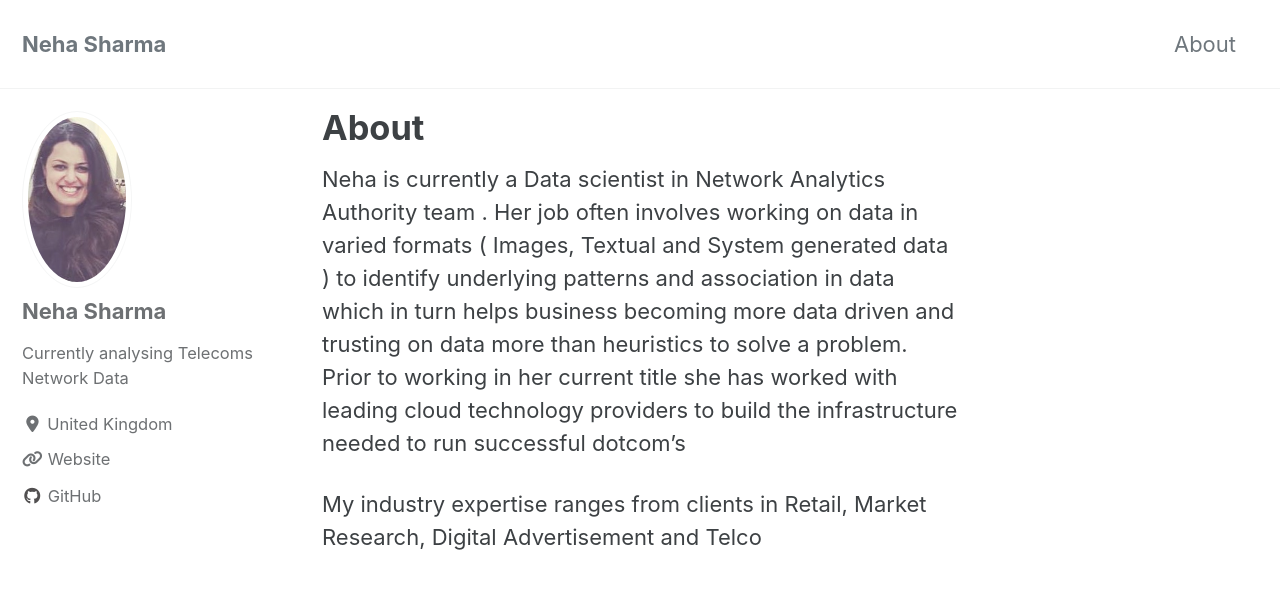
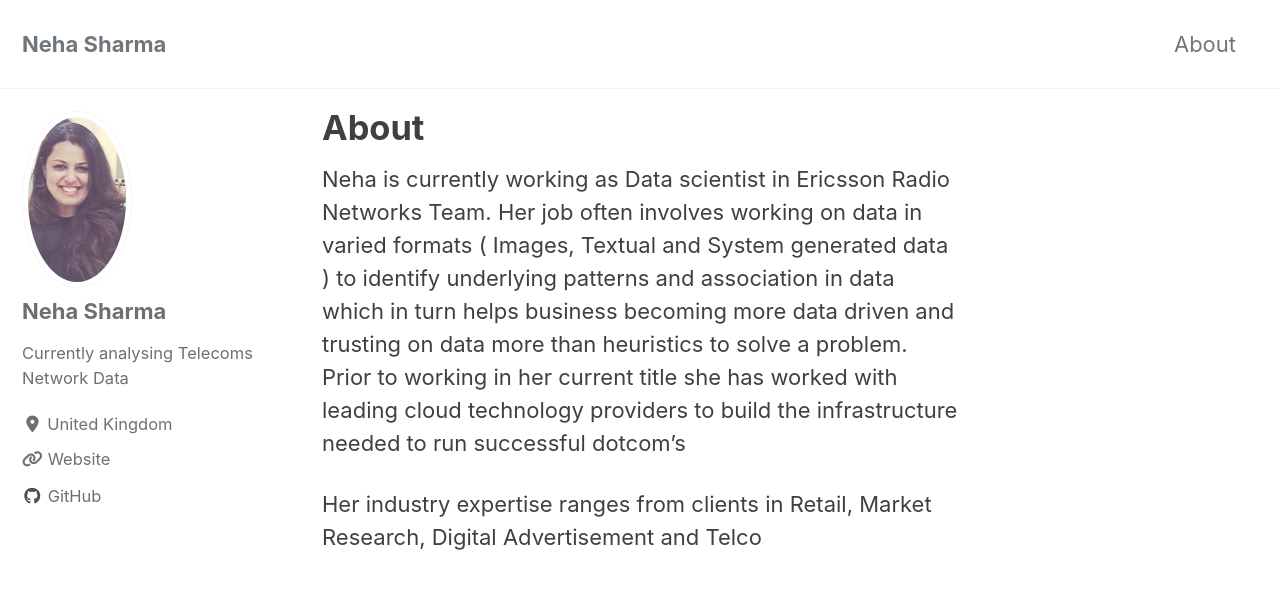
Before and after one commit to ns3115neha/ns3115neha.github.io, a Jekyll site: the page built from _pages/about.md, in a window 1280 px wide and 900 px high. Shown: the top 589 px of the window. Built offline with Jekyll 4.4.1, drawn with Linux system fonts in a browser that asks for light colours; cached includes are drawn as plain includes; nearby versions of some CDN libraries.

Commit message:
Update about.md

```diff
--- a/_pages/about.md
+++ b/_pages/about.md
@@ -5,6 +5,6 @@
   image:"/images/datascience_01.jpg"
 ---
 
-Neha is currently a Data scientist in Network Analytics Authority team . Her job often involves working on data in varied formats ( Images, Textual and System generated data ) to identify underlying patterns and association in data which in turn helps  business  becoming more data driven and trusting on data more than heuristics to solve a problem. Prior to working in her current title she has worked with leading cloud technology providers to build the infrastructure needed to run successful dotcom’s
+Neha is currently working as Data scientist in Ericsson Radio Networks Team.  Her job often involves working on data in varied formats ( Images, Textual and System generated data ) to identify underlying patterns and association in data which in turn helps  business  becoming more data driven and trusting on data more than heuristics to solve a problem. Prior to working in her current title she has worked with leading cloud technology providers to build the infrastructure needed to run successful dotcom’s
 
-My industry expertise ranges from clients in  Retail, Market Research, Digital Advertisement and Telco
+Her industry expertise ranges from clients in  Retail, Market Research, Digital Advertisement and Telco
```
